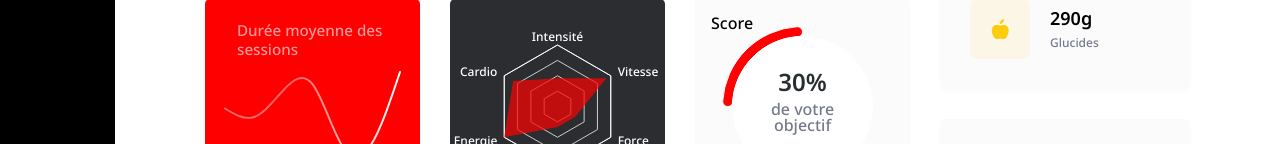
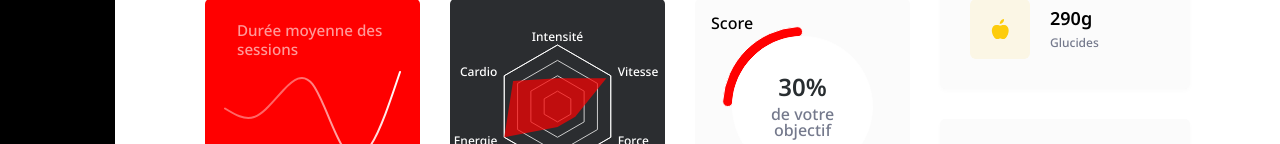
Before and after one commit to SamuelPrigent/SportSee, a React (Vite) app in the folder Frontend/: page / in a window 1280 px wide. Shown: the part 656-800 px from the top of the page. Built offline with nearby package versions, Linux system fonts and the light colour scheme.

Commit message:
fix score text position

```diff
--- a/Frontend/src/components/recharts/recharts.css
+++ b/Frontend/src/components/recharts/recharts.css
@@ -140,6 +140,12 @@
   font-weight: 500;
   color: #74798c;
   top: 33%;
+  height: 100%;
+  display: flex;
+  flex-direction: column;
+  justify-content: center;
+  align-items: center;
+  top: 0;
 }
 
 .scoreValue {
```
